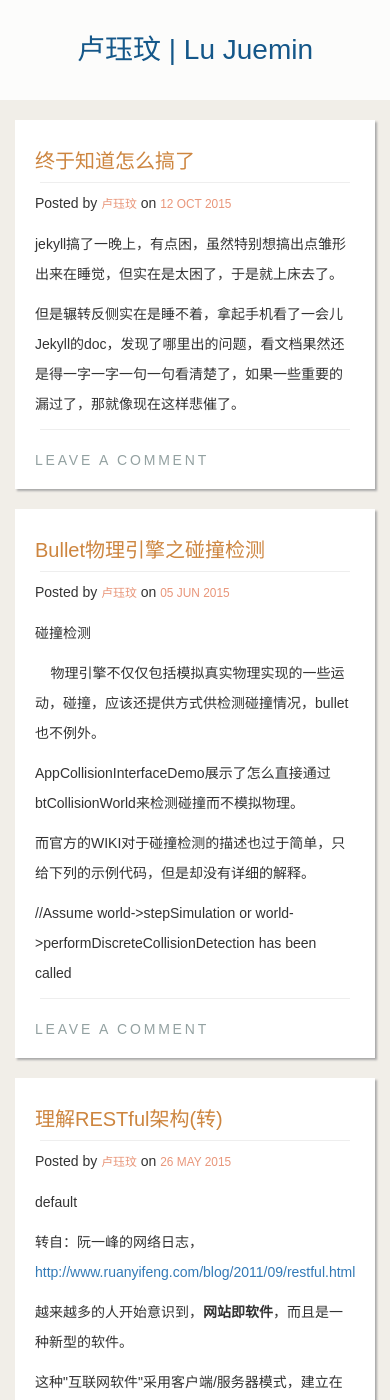
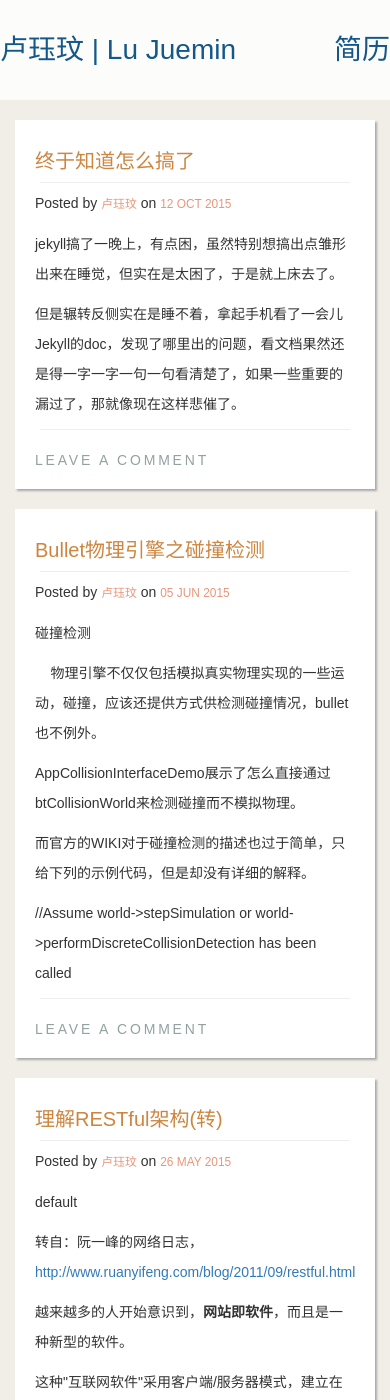
Before and after one commit to juemin90/juemin90.github.io, a Jekyll site: the page built from index.html, in a window 390 px wide and 1400 px high. Built offline with Jekyll 4.4.1, drawn with Linux system fonts in a browser that asks for light colours; nearby versions of some CDN libraries.

Commit message:
float right

```diff
--- a/css/public.css
+++ b/css/public.css
@@ -292,10 +292,6 @@ p#message-preview {
     #head{
         height:100px;
         line-height: 100px;
-        text-align: center;
-    }
-    #head span {
-        display: none;
     }
     #innerContent {
         min-height: 200px;
```
